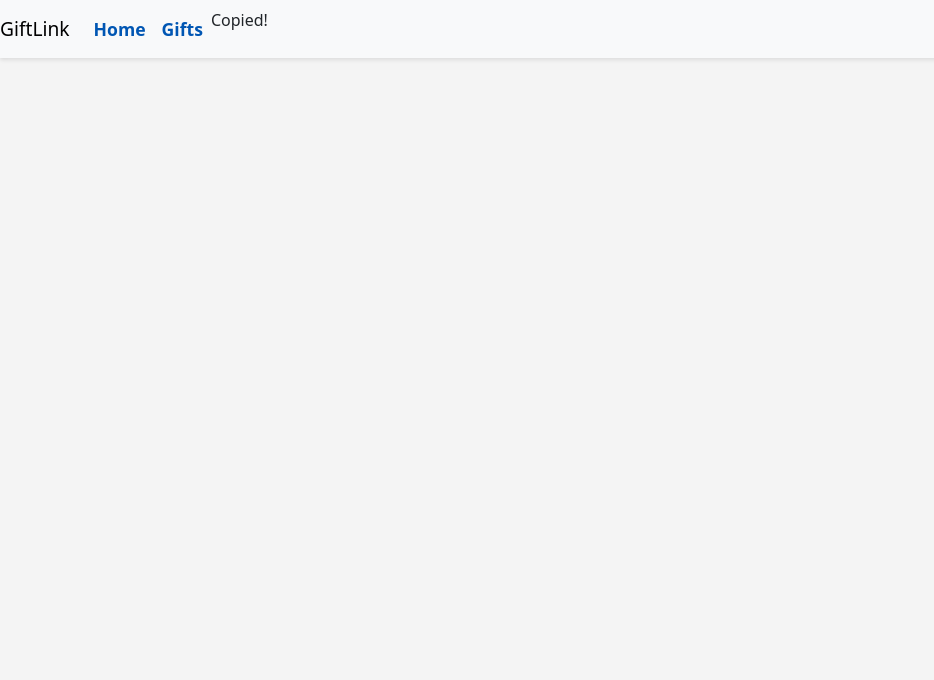
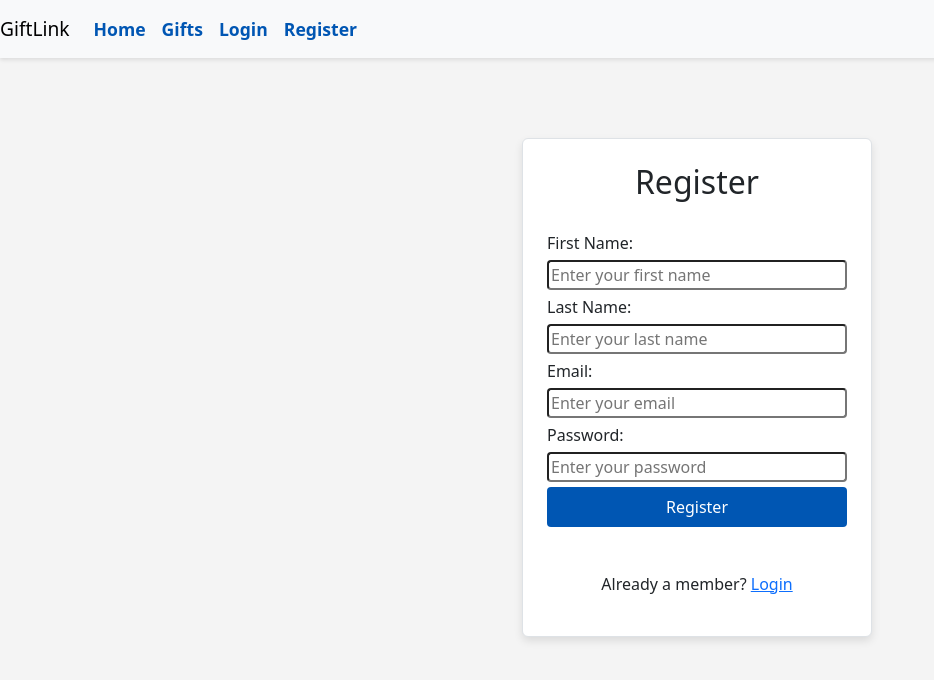
Before and after one commit to nicktyranov/IBM-Final, a React (Create React App) app in the folder giftlink-frontend/: page /app/register in a window 1280 px wide. Shown: the top 680 px of the page, without its empty margins (0-934 px from the left). Built offline with nearby package versions, Linux system fonts and the light colour scheme.

Commit message:
Register and Login pages

```diff
--- a/giftlink-frontend/src/App.js
+++ b/giftlink-frontend/src/App.js
@@ -1,19 +1,22 @@
-import React from 'react';
 import { Routes, Route, useNavigate } from 'react-router-dom';
 import MainPage from './components/MainPage/MainPage';
+import LoginPage from './components/LoginPage/LoginPage';
+import RegisterPage from './components/RegisterPage/RegisterPage';
 import 'bootstrap/dist/css/bootstrap.min.css';
 import './App.css';
 import Navbar from './components/Navbar/Navbar';
 
 function App() {
-
+	const navigate = useNavigate();
 	return (
 		<>
-        <Navbar/>
+			<Navbar />
 			<Routes>
 				{/* the final code will not pass the products to every page, but each page will call the server API */}
 				<Route path="/" element={<MainPage />} />
 				<Route path="/app" element={<MainPage />} />
+				<Route path="/app/login" element={<LoginPage />} />
+				<Route path="/app/register" element={<RegisterPage />} />
 			</Routes>
 		</>
 	);
--- /dev/null
+++ b/giftlink-frontend/src/components/LoginPage/LoginPage.css
@@ -0,0 +1,50 @@
+.login-card {
+	background-color: #fff;
+	width: 350px;
+	box-shadow: 0px 4px 8px rgba(0, 0, 0, 0.1);
+	display: flex;
+	flex-direction: column;
+	justify-content: center;
+	gap: 5px;
+	margin: 0 auto;
+}
+
+.login-card .form-label {
+	font-weight: 600;
+}
+
+.login-card input {
+	border-radius: 0.25rem;
+}
+
+.login-card .btn {
+	padding: 0.5rem 1rem;
+	border-radius: 0.25rem;
+}
+
+.login-card .btn-primary {
+	background-color: #0056b3;
+	border: none;
+}
+
+.login-card .btn-secondary {
+	background-color: #dc3545;
+	border: none;
+}
+
+.login-card .text-primary {
+	color: #0056b3;
+}
+
+.login-card .text-secondary {
+	color: #6c757d;
+}
+
+/* Additional styles */
+a.text-primary:hover {
+	text-decoration: underline;
+}
+
+a.text-secondary:hover {
+	text-decoration: underline;
+}
--- /dev/null
+++ b/giftlink-frontend/src/components/LoginPage/LoginPage.js
@@ -0,0 +1,57 @@
+import React, { useState } from 'react';
+import './LoginPage.css';
+
+function LoginPage() {
+	const [email, setEmail] = useState('');
+	const [password, setPassword] = useState('');
+
+	const handleLogin = () => {
+		console.log(`Email: ${email}`);
+		console.log(`Password: ${password}`);
+	};
+
+	return (
+		<div className="container mt-5">
+			<div className="row justify-content-center">
+				<div className="col-md-6 col-lg-4">
+					<div className="login-card p-4 border rounded">
+						<h2 className="text-center mb-4 font-weight-bold">Login</h2>
+
+						<label htmlFor="email" className="form label">
+							Email:
+						</label>
+						<input
+							type="text"
+							name="email"
+							onChange={(e) => setEmail(e.target.value)}
+							placeholder="Enter your email"
+						/>
+
+						<label htmlFor="password" className="form label">
+							Password:
+						</label>
+						<input
+							type="password"
+							name="password"
+							onChange={(e) => setPassword(e.target.value)}
+							placeholder="Enter your password"
+						/>
+
+						<button className="btn btn-primary w-100 mb-3" onClick={() => handleLogin()}>
+							Login
+						</button>
+
+						<p className="mt-4 text-center">
+							New here?{' '}
+							<a href="/app/register" className="text-primary">
+								Register Here
+							</a>
+						</p>
+					</div>
+				</div>
+			</div>
+		</div>
+	);
+}
+
+export default LoginPage;
--- a/giftlink-frontend/src/components/Navbar/Navbar.js
+++ b/giftlink-frontend/src/components/Navbar/Navbar.js
@@ -19,7 +19,16 @@ export default function Navbar() {
 							Gifts
 						</a>
 					</li>
-					Copied!
+					<li className="nav-item">
+						<a className="nav-link" href="/app/login">
+							Login
+						</a>
+					</li>
+					<li className="nav-item">
+						<a className="nav-link" href="/app/register">
+							Register
+						</a>
+					</li>
 				</ul>
 			</div>
 		</nav>
--- /dev/null
+++ b/giftlink-frontend/src/components/RegisterPage/RegisterPage.css
@@ -0,0 +1,48 @@
+.register-card {
+	background-color: #fff;
+	box-shadow: 0px 4px 8px rgba(0, 0, 0, 0.1);
+	width: 350px;
+	display: flex;
+	flex-direction: column;
+	gap: 5px;
+}
+
+.register-card .form-label {
+	font-weight: 600;
+}
+
+.register-card input {
+	border-radius: 0.25rem;
+}
+
+.register-card .btn {
+	padding: 0.5rem 1rem;
+	border-radius: 0.25rem;
+}
+
+.register-card .btn-primary {
+	background-color: #0056b3;
+	border: none;
+}
+
+.register-card .btn-secondary {
+	background-color: #dc3545;
+	border: none;
+}
+
+.register-card .text-primary {
+	color: #0056b3;
+}
+
+.register-card .text-secondary {
+	color: #6c757d;
+}
+
+/* Additional styles */
+a.text-primary:hover {
+	text-decoration: underline;
+}
+
+a.text-secondary:hover {
+	text-decoration: underline;
+}
--- /dev/null
+++ b/giftlink-frontend/src/components/RegisterPage/RegisterPage.js
@@ -0,0 +1,76 @@
+import React, { useState } from 'react';
+
+import './RegisterPage.css';
+
+function RegisterPage() {
+	const [firstName, setFirstName] = useState('');
+	const [lastName, setLastName] = useState('');
+	const [email, setEmail] = useState('');
+	const [password, setPassword] = useState('');
+
+	const handleRegister = () => {
+		console.log('clicked Register');
+	};
+
+	return (
+		<div className="container mt-5">
+			<div className="row justify-content-center">
+				<div className="col-md-6 col-lg-4">
+					<div className="register-card p-4 border rounded">
+						<h2 className="text-center mb-4 font-weight-bold">Register</h2>
+						<label htmlFor="firstName" className="form label">
+							First Name:
+						</label>
+						<input
+							type="text"
+							name="firstName"
+							onChange={(e) => setFirstName(e.target.value)}
+							placeholder="Enter your first name"
+						/>
+
+						<label htmlFor="lastName" className="form label">
+							Last Name:
+						</label>
+						<input
+							type="text"
+							name="lastName"
+							onChange={(e) => setLastName(e.target.value)}
+							placeholder="Enter your last name"
+						/>
+
+						<label htmlFor="email" className="form label">
+							Email:
+						</label>
+						<input
+							type="text"
+							name="email"
+							onChange={(e) => setEmail(e.target.value)}
+							placeholder="Enter your email"
+						/>
+
+						<label htmlFor="password" className="form label">
+							Password:
+						</label>
+						<input
+							type="password"
+							name="password"
+							onChange={(e) => setPassword(e.target.value)}
+							placeholder="Enter your password"
+						/>
+						<button className="btn btn-primary w-100 mb-3" onClick={() => handleRegister()}>
+							Register
+						</button>
+						<p className="mt-4 text-center">
+							Already a member?{' '}
+							<a href="/app/login" className="text-primary">
+								Login
+							</a>
+						</p>
+					</div>
+				</div>
+			</div>
+		</div>
+	); //end of return
+}
+
+export default RegisterPage;
```
Also changed, not shown: 1 other file (tests, documents, lock files or other folders). Lines whose indentation alone changed are shown as unchanged.
